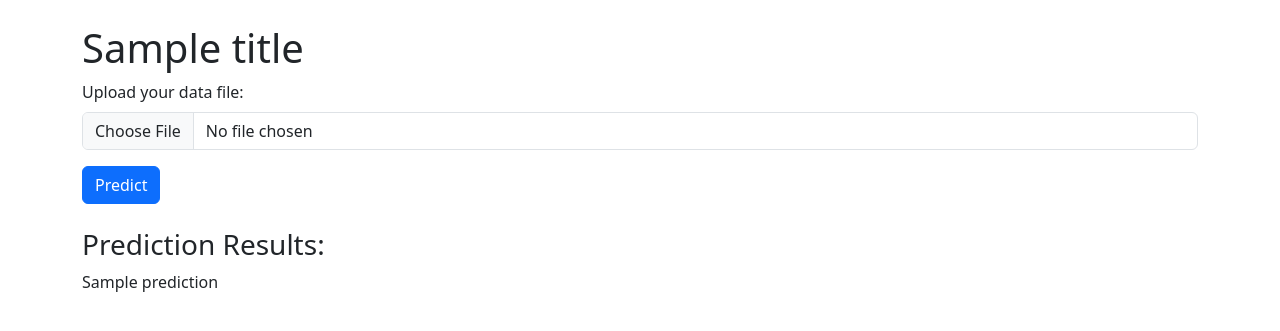
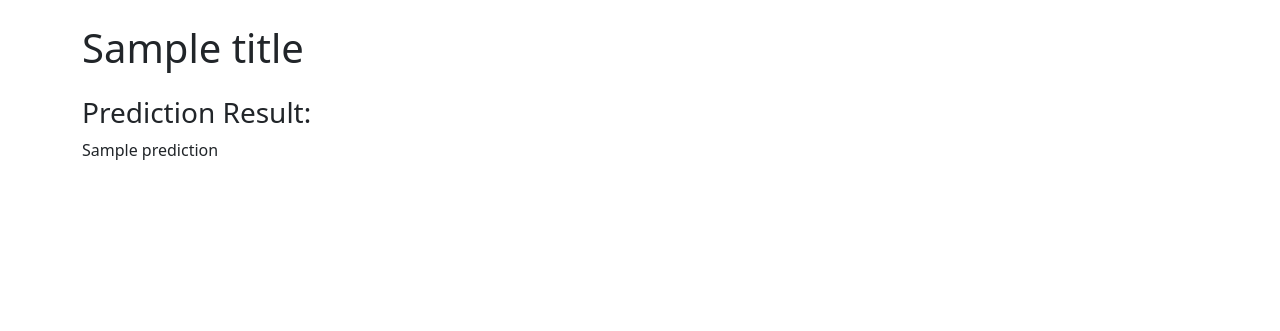
Before and after one commit to Ilagri/Breast-cancer-prediction, a Flask app: template flask_app/templates/predict.html in a window 1280 px wide. Shown: the top 331 px of the page. Run offline with Flask 2, Linux system fonts and the light colour scheme; the template is opened without the code that fills it: most values are stand-ins (such as "Sample title", 1, 10 or a date in 2020); parts of the project's set-up code (start-up, migrations or seed data) failed here and were passed over.

Commit message:
Update predict.html

```diff
--- a/flask_app/templates/predict.html
+++ b/flask_app/templates/predict.html
@@ -1,15 +1,5 @@
 {% extends "base.html" %}
 {% block content %}
-    <form action="{{ url_for('predict') }}" method="post" enctype="multipart/form-data">
-        <div class="mb-3">
-            <label for="inputData" class="form-label">Upload your data file:</label>
-            <input type="file" class="form-control" id="inputData" name="file">
-        </div>
-        <button type="submit" class="btn btn-primary">Predict</button>
-    </form>
-
-    {% if prediction %}
-    <h3 class="mt-4">Prediction Results:</h3>
+    <h3 class="mt-4">Prediction Result:</h3>
     <p>{{ prediction }}</p>
-    {% endif %}
 {% endblock %}
```
